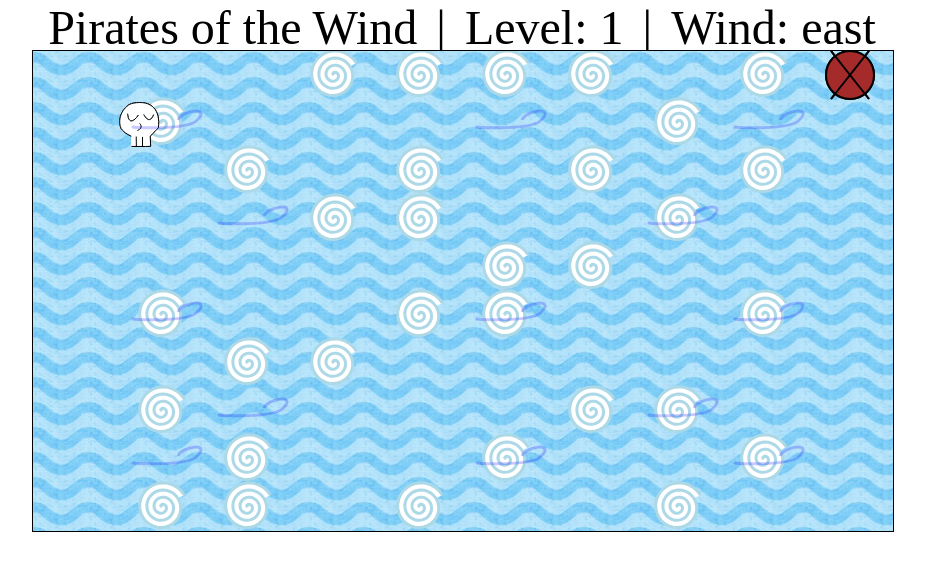
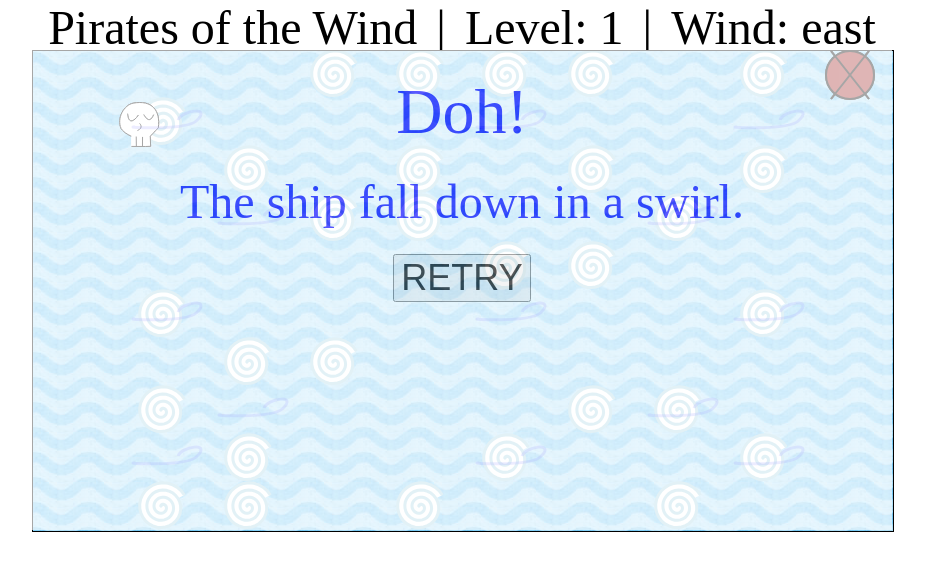
Before and after one commit to p0nch0d3v/piratesofwind, a plain HTML site: page index.html in a window 1280 px wide. Both pictures are taken after a click on the button "START". Shown: the whole page, without its empty margins (178-1103 px from the left). Drawn offline with Linux system fonts and the light colour scheme.

Commit message:
some fixes

```diff
--- a/css/game.css
+++ b/css/game.css
@@ -23,7 +23,7 @@ canvas
 {
     z-index: 9;
 }
-#canvasPlayer
+#canvasPlayer, #canvasIsland
 {
     z-index: 10;
 }
@@ -115,3 +115,36 @@ canvas
     margin-right: auto;
     display: block;
 }
+#information
+{
+    /*margin-top: 50px;*/
+    width: 860px;
+    height: 480px;
+    background: white;
+    position: absolute;
+    display: none;
+    z-index: 14;
+    color: blue;
+    opacity: 0.65;
+}
+#information #information_title
+{
+    font-size: 64px;
+    text-align: center;
+    margin-top: 25px;
+}
+#information #information_explanation
+{
+    font-size: 48px;
+    text-align: center;
+    margin-top: 25px;
+}
+#information #information_action
+{
+    font-size: 36px;
+    text-align: center;
+    margin-top: 25px;
+    margin-left: auto;
+    margin-right: auto;
+    display: block;
+}
--- a/index.html
+++ b/index.html
@@ -27,7 +27,13 @@
             <img class="image" src="assets/presentation.png">
             <input id="startButton" type="button" value="START">
         </div>
+        <div id="information">
+            <div id="information_title"></div>
+            <div id="information_explanation"></div>
+            <input id="information_action" type="button" value="">
+        </div>
         <canvas id="canvasPlayer" height="480" width="860"></canvas>
+        <canvas id="canvasIsland" height="480" width="860"></canvas>
         <canvas id="canvasObstacles" height="480" width="860"></canvas>
         <canvas id="canvasBackground" height="480" width="860"></canvas>
         <canvas id="canvasWind" height="480" width="860"></canvas>
--- a/js/game.js
+++ b/js/game.js
@@ -27,12 +27,14 @@ game.initializeCanvas = function () {
     this.canvas.background = document.getElementById('canvasBackground');
     this.canvas.obstacles = document.getElementById('canvasObstacles');
     this.canvas.player = document.getElementById('canvasPlayer');
+    this.canvas.island = document.getElementById('canvasIsland');
     this.canvas.wind = document.getElementById('canvasWind');
     ////this.canvas.grid = document.getElementById('canvasGrid');
 
     this.canvas.backgroundContext = this.canvas.background.getContext('2d');
     this.canvas.obstaclesContext = this.canvas.obstacles.getContext('2d');
     this.canvas.playerContext = this.canvas.player.getContext('2d');
+    this.canvas.islandContext = this.canvas.island.getContext('2d');
     this.canvas.windContext = this.canvas.wind.getContext('2d');
     ////this.canvas.gridContext = this.canvas.grid.getContext('2d');
 
@@ -40,16 +42,18 @@ game.initializeCanvas = function () {
     this.cellHeight = this.canvas.background.height / this.level.getRowCount();
 
     // Calculate the margin left, due the canvas are positioned in abosolute
-    var marginLeft = (window.innerWidth - game.canvas.background.width) / 2;
+    game.marginLeft = (window.innerWidth - game.canvas.background.width) / 2;
 
-    this.canvas.background.style.marginLeft = marginLeft + "px";
-    this.canvas.obstacles.style.marginLeft = marginLeft + "px";
-    this.canvas.player.style.marginLeft = marginLeft + "px";
-    this.canvas.wind.style.marginLeft = marginLeft + "px";
+    this.canvas.background.style.marginLeft = game.marginLeft + "px";
+    this.canvas.obstacles.style.marginLeft = game.marginLeft + "px";
+    this.canvas.player.style.marginLeft = game.marginLeft + "px";
+    this.canvas.island.style.marginLeft = game.marginLeft + "px";
+    this.canvas.wind.style.marginLeft = game.marginLeft + "px";
 
     this.canvas.background.style.display = 'block';
     this.canvas.obstacles.style.display = 'block';
     this.canvas.player.style.display = 'block';
+    this.canvas.island.style.display = 'block';
     this.canvas.wind.style.display = 'block';
 
     ////this.canvas.grid.style.marginLeft = marginLeft + "px";
@@ -125,11 +129,11 @@ game.getNumberRandom = function (pMin, pMax) {
 game.initIsland = function(){
     this.island.init();
     if (this.level.direction == 'east') { // left to right
-        this.island.col = 9;
+        this.island.col = 10;
         //this.player.row = 0;
         this.island.row = this.getNumberRandom(0, this.level.getColCount() - 1);
-        var posX = this.island.col * this.cellWidth;
-        var posY = this.island.row * this.cellHeight;
+        var posX = (this.island.col -1) * this.cellWidth;
+        var posY = (this.island.row -1) * this.cellHeight;
         this.island.setLocation(posX, posY);
         this.island.draw();
     }
@@ -173,6 +177,28 @@ game.hidePresentation = function(){
     game.presentation.style.display = 'none';
 }
 
+game.showInformation = function(pTitle, pContent, pButtonLabel, pButtonAction)
+{
+    var information = document.getElementById('information');
+    information.style.display = 'block';
+    information.style.marginLeft = this.marginLeft + "px";
+
+    var title = document.getElementById('information_title');
+    title.innerText = pTitle;
+
+    var content = document.getElementById('information_explanation');
+    content.innerText = pContent;
+
+    var button = document.getElementById('information_action');
+    button.value = pButtonLabel;
+    button.onclick = pButtonAction;
+}
+
+game.hideInformation = function(){
+    var information = document.getElementById('information');
+    information.style.display = 'none';
+}
+
 window.onload = function() {
     //game.init();
     game.initPresentation();
--- a/js/island.js
+++ b/js/island.js
@@ -6,7 +6,31 @@ island.prototype.init = function () {
     this.setDimension(game.cellWidth, game.cellHeight, false);
     this.fillColor = 'brown';
     this.lineColor = 'green';
-    this.context = game.canvas.playerContext;
-    this.canvas = game.canvas.player;
+    this.context = game.canvas.islandContext;
+    this.canvas = game.canvas.island;
     this.setLocation(0, 0);
 }
+island.prototype.setLocation = function(posX, posY) {
+    item.prototype.setLocation.call(this, posX, posY);
+
+    var inclination_tolerance = Math.abs(this.inclination);
+    // calculate column
+    var wholeNumberX = (game.island.posX + game.island.width) / game.cellWidth;
+    //var wholeNumberX = (game.player.posX + (game.player.width/2)) / game.cellWidth;
+    var number = game.getNumber(wholeNumberX);
+    var decimal = game.getDecimal(wholeNumberX);
+    if(decimal > 0.5) {
+        number++;
+    }
+    this.col = number;
+
+    // calculate row
+    var wholeNumberY = (game.island.posY + game.island.height) / game.cellHeight;
+    //var wholeNumberY = (game.player.posY + (game.player.height/2)) / game.cellHeight;
+    var number = game.getNumber(wholeNumberY);
+    var decimal = game.getDecimal(wholeNumberY);
+    if(decimal > 0.5) {
+        number++;
+    }
+    this.row = number;
+}
--- a/js/item.js
+++ b/js/item.js
@@ -71,7 +71,7 @@ item.prototype.draw = function() {
 }
 item.prototype.drawPlayer = function() {
     // clear the canvas
-    this.context.clearRect(0, 0, this.canvas.width - this.width, this.canvas.height);
+    this.context.clearRect(0, 0, this.canvas.width, this.canvas.height);
     // save the canvas context state for possible rotation
     this.context.save();
     this.context.beginPath();
@@ -187,7 +187,7 @@ item.prototype.drawWind = function(){
     }
 }
 item.prototype.drawIsland = function(){
-    //this.context.clearRect(0, 0, this.canvas.width, this.canvas.height);
+    this.context.clearRect(0, 0, this.canvas.width, this.canvas.height);
     var centerX = this.posX + (this.width / 2);
     var centerY = this.posY + (this.height / 2);
     var radius = this.height / 2;
@@ -240,11 +240,11 @@ item.prototype.drawSkull = function (){
     }
 }
 item.prototype.drawWinner = function (){
-    this.cleanSlate();
+    //this.cleanSlate();
     //with(this.context) {
     //    // draw winner flag
     //}
-    alert('We have a winner');
+    //alert('We have a winner');
 }
 item.prototype.cleanSlate = function() {
     this.context.clearRect(0, 0, this.canvas.width, this.canvas.height);
--- a/js/levels.js
+++ b/js/levels.js
@@ -8,11 +8,11 @@ var level0 = new level();
 level0.num = 1;
 level0.matrix =
     [ ['b', 'n', 'n', 's', 's', 's', 's', 'n', 's', 'i'],
-      ['b', 's', 'n', 'n', 'n', 'n', 'n', 's', 'n', 'i'],
+      ['b', 's', 'n', 'n', 'n', 'n', 'n', 'n', 'n', 'i'],
       ['b', 'n', 's', 'n', 's', 'n', 's', 'n', 's', 'i'],
       ['b', 'n', 'n', 's', 's', 'n', 'n', 's', 'n', 'i'],
       ['b', 'n', 'n', 'n', 'n', 's', 's', 'n', 'n', 'i'],
-      ['b', 's', 'n', 'n', 's', 's', 'n', 'n', 's', 'i'],
+      ['b', 's', 'n', 'n', 'n', 'n', 'n', 'n', 's', 'i'],
       ['b', 'n', 's', 's', 'n', 'n', 'n', 'n', 'n', 'i'],
       ['b', 's', 'n', 'n', 'n', 'n', 's', 's', 'n', 'i'],
       ['b', 'n', 's', 'n', 'n', 's', 'n', 'n', 's', 'i'],
--- a/js/obstacle.js
+++ b/js/obstacle.js
@@ -30,10 +30,20 @@ obstacle.prototype.animate = function(/*pStartTime*/) {
 obstacle.prototype.are_we_doomed_yet = function (posX, posY){
 	for (coordinate in this.CartesianCoordinates){
 		if ((posX-1) == this.CartesianCoordinates[coordinate][0] && (posY-1) == this.CartesianCoordinates[coordinate][1] ){
-            console.log('We are doomed on: '+posX+', '+posY);
+            //console.log('We are doomed on: '+posX+', '+posY);
 			//console.log('We are doomed on: '+this.CartesianCoordinates[coordinate][0]+', '+this.CartesianCoordinates[coordinate][1]);
             game.player.type = 'skull';
             game.player.animable = false;
+
+            game.showInformation('Doh!', 'The ship fall down in a swirl.', 'RETRY',
+                function(){
+                    location.reload();
+                    //game.hideInformation();
+                    //game.init();
+                }
+            );
+
+
             return true;
 		}
 	}
@@ -41,10 +51,19 @@ obstacle.prototype.are_we_doomed_yet = function (posX, posY){
 }
 obstacle.prototype.are_we_saved_yet = function (posX, posY){
     if ((posX) == game.island.col && (posY) == game.island.row ){
-        console.log('We are doomed on: '+posX+', '+posY);
+        //console.log('We are doomed on: '+posX+', '+posY);
         //console.log('We are saved on: '+this.CartesianCoordinates[coordinate][0]+', '+this.CartesianCoordinates[coordinate][1]);
-        game.player.type = 'winner';
+        //game.player.type = 'winner';
         game.player.animable = false;
+
+        game.showInformation('Hell Yeah!', 'The ship is in a safe place.', 'RETRY',
+            function(){
+                location.reload();
+                //game.hideInformation();
+                //game.init();
+            }
+        );
+
         return true;
     }
     return false;
--- a/js/player.js
+++ b/js/player.js
@@ -2,9 +2,10 @@ function player () {
 
 }
 player.prototype = Object.create(item.prototype);
-player.prototype.type = 'player';
+////player.prototype.type = 'player';
 player.prototype.init = function () {
     this.setDimension(game.cellWidth, game.cellHeight, false);
+    this.type = 'player';
     this.fillColor = 'white';
     this.lineColor = 'red';
     this.inclination = 0;
@@ -17,11 +18,11 @@ player.prototype.init = function () {
             var keyPressed = e.keyCode || e.which;
             if(keyPressed == 38){ // up
                 game.player.inclination =  -3;
-                game.player.setLocation(undefined, game.player.posY -= 0.35);
+                game.player.setLocation(undefined, game.player.posY -= 0.45);
             }
             else if (keyPressed == 40){ // down
                 game.player.inclination =  3;
-                game.player.setLocation(undefined, game.player.posY += 0.35);
+                game.player.setLocation(undefined, game.player.posY += 0.45);
             }
         });
         window.addEventListener("keyup", function(e) {
@@ -52,16 +53,17 @@ player.prototype.animate = function(/*pStartTime*/) {
         }
         this.old_position = this.col;
         this.setLocation(newX, this.posY);
-        if (this.old_position != this.col) {
+        //if (this.old_position != this.col) {
             if (!game.obstacle.are_we_doomed_yet(this.col, this.row)){
                 game.obstacle.are_we_saved_yet(this.col, this.row);
             }
-        }
+        //}
         this.draw();
+        requestAnimFrame(function() {
+            game.player.animate(/*pStartTime*/);
+        });
     }
-    requestAnimFrame(function() {
-        game.player.animate(/*pStartTime*/);
-    });
+
 }
 player.prototype.setLocation = function(posX, posY) {
     item.prototype.setLocation.call(this, posX, posY);
```
Also changed, not shown: min.css/game.min.css, min.js/game.min.js, min.js/island.min.js, min.js/item.min.js, min.js/levels.min.js, min.js/obstacle.min.js, min.js/player.min.js, 1 other file.
